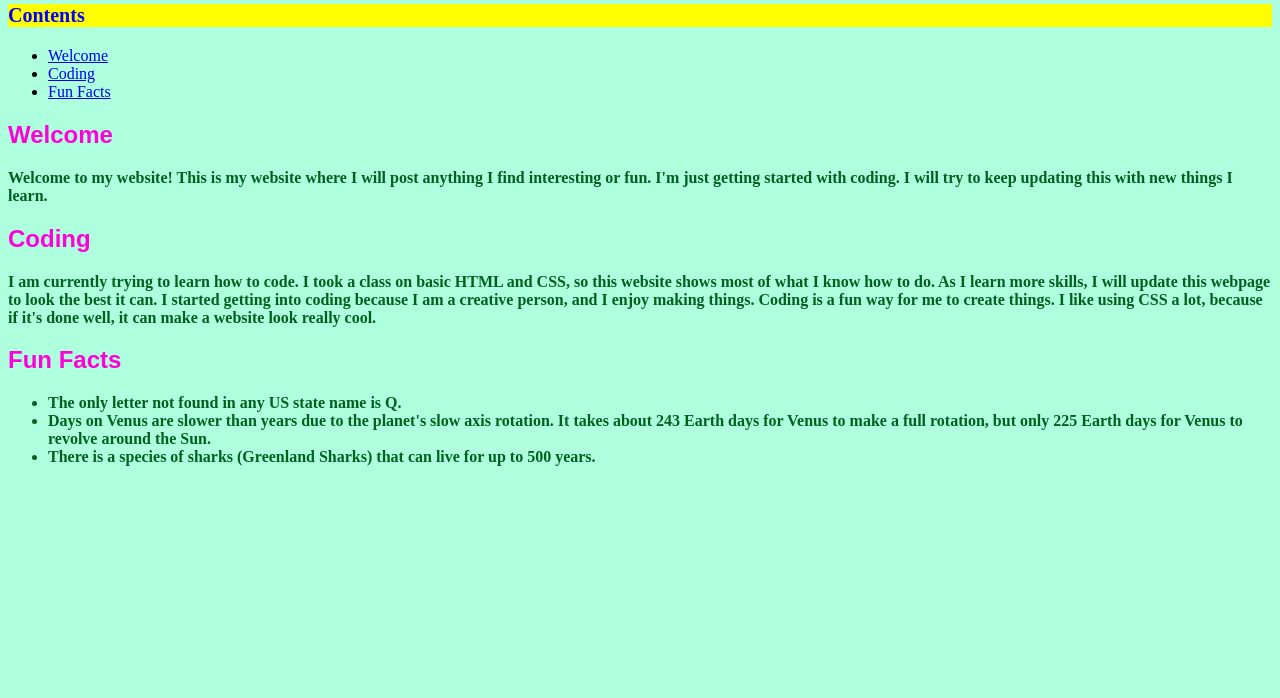
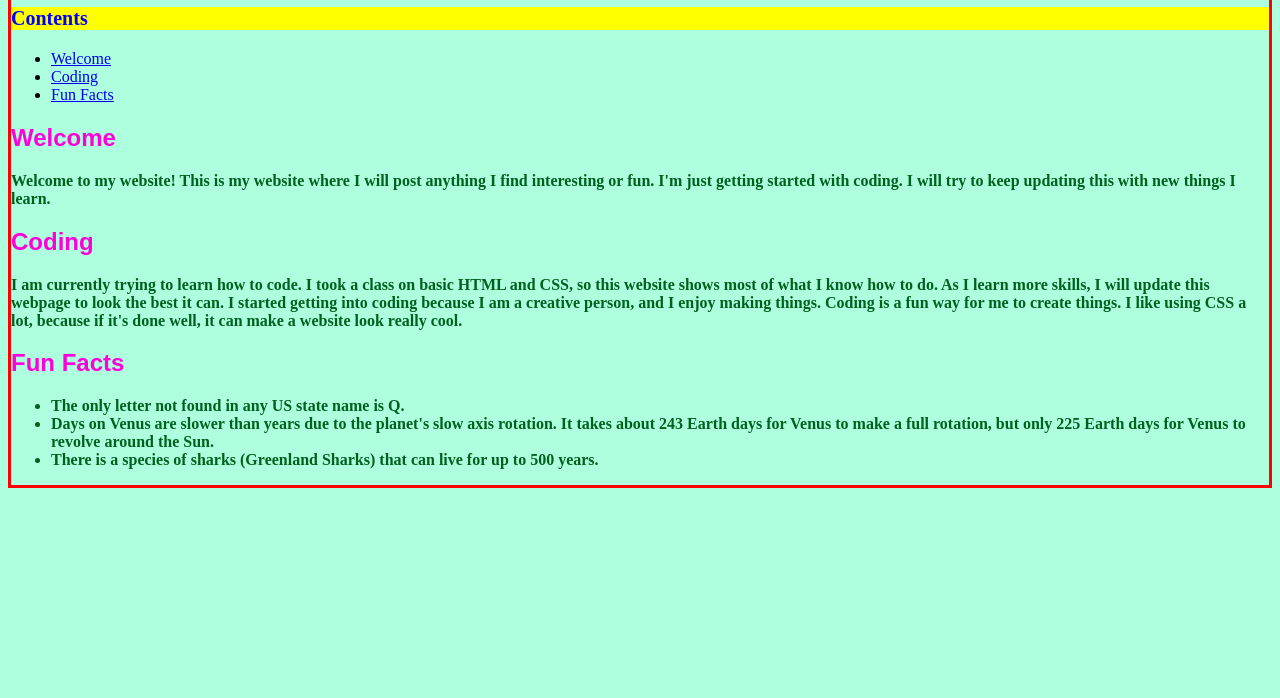
Before and after one commit to charlotte-codes/charlotte-codes.github.io, a plain HTML site: page index.html in a window 1280 px wide. Shown: the part 102-800 px from the top of the page. Drawn offline with Linux system fonts and the light colour scheme.

Commit message:
Update index.html

```diff
--- a/index.html
+++ b/index.html
@@ -33,7 +33,7 @@
             }
             .info{
                 margin: auto;
-                border: 3.5px, red;
+                border: 3.5px, solid, red;
             }
         </style>
     </head>
```
